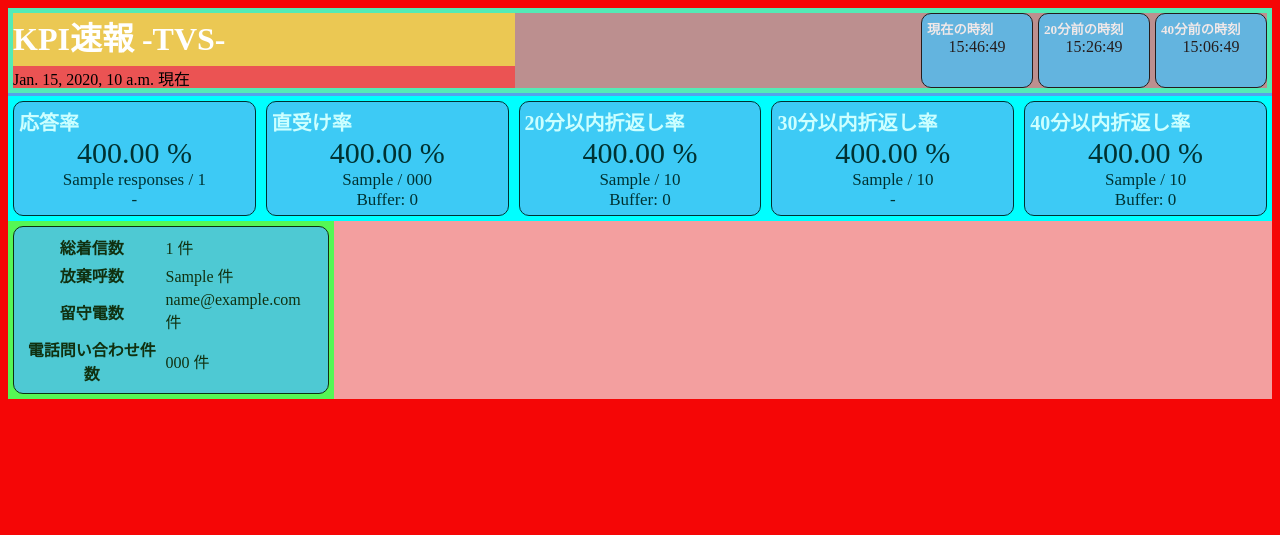
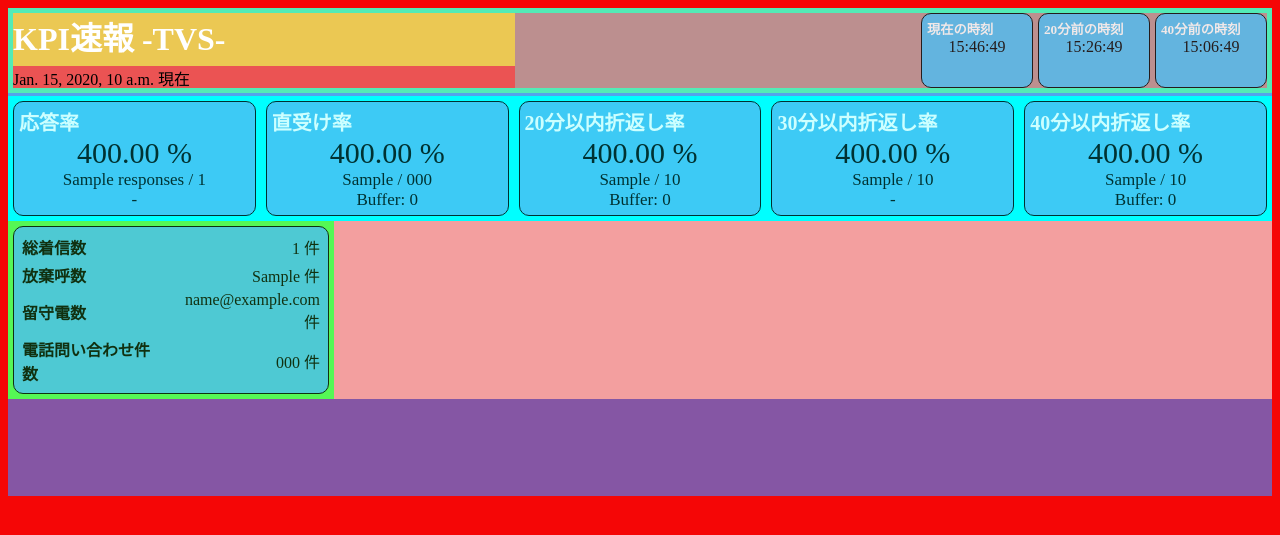
Before and after one commit to ekrsw/kpi_info_api, a Django app: template templates/kpi/dashboard.html in a window 1280 px wide. Shown: the top 535 px of the page. Run offline with Django 5.2, Linux system fonts and the light colour scheme; the template is opened without the code that fills it: most values are stand-ins (such as "Sample title", 1, 10 or a date in 2020).

Commit message:
statsContainer

```diff
--- a/static/kpi/css/dashboard.css
+++ b/static/kpi/css/dashboard.css
@@ -20,6 +20,7 @@
 }
 .itemContainer {
     background-color: rgb(133, 86, 164);
+    height: 400px;
 }
 .containerMainKPI {
     background-color: aqua;
@@ -30,6 +31,7 @@
     background-color: rgb(243, 159, 159);
     justify-content: space-between;
     width: 100%;
+    flex: 1;
 }
 .containerMainKPI, .containerRow {
     display: flex;
@@ -115,3 +117,12 @@
 .timeContent {
     text-align: center;
 }
+table {
+    width: 100%;
+}
+th {
+    text-align: left;
+}
+td {
+    text-align: right;
+}
```
